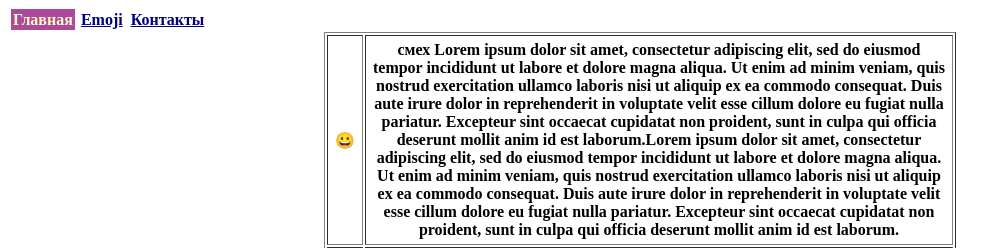
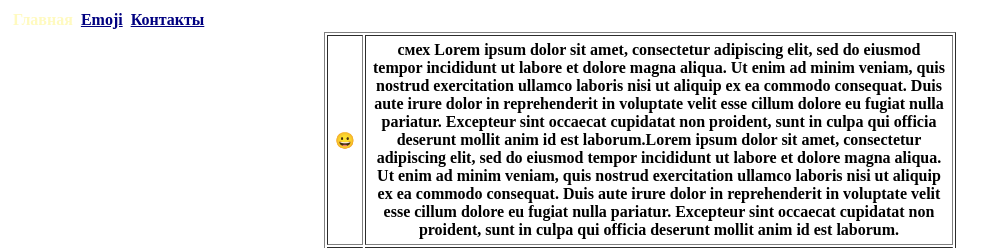
Before and after one commit to ikaliiev/alex2, a PHP site: page /emoji.html in a window 1280 px wide, with the pointer over the restyled element. Shown: the top 248 px of the page, without its empty margins (0-1008 px from the left). Run offline with PHP 8.4, Linux system fonts and the light colour scheme; lists and menus that the app fills with data are empty.

Commit message:
make it better

```diff
--- a/href.css
+++ b/href.css
@@ -5,5 +5,4 @@ a {
    a:hover {
     text-decoration: none;
     color: #FFFAC0;
-    background: #AB4A9C;
    }
```
